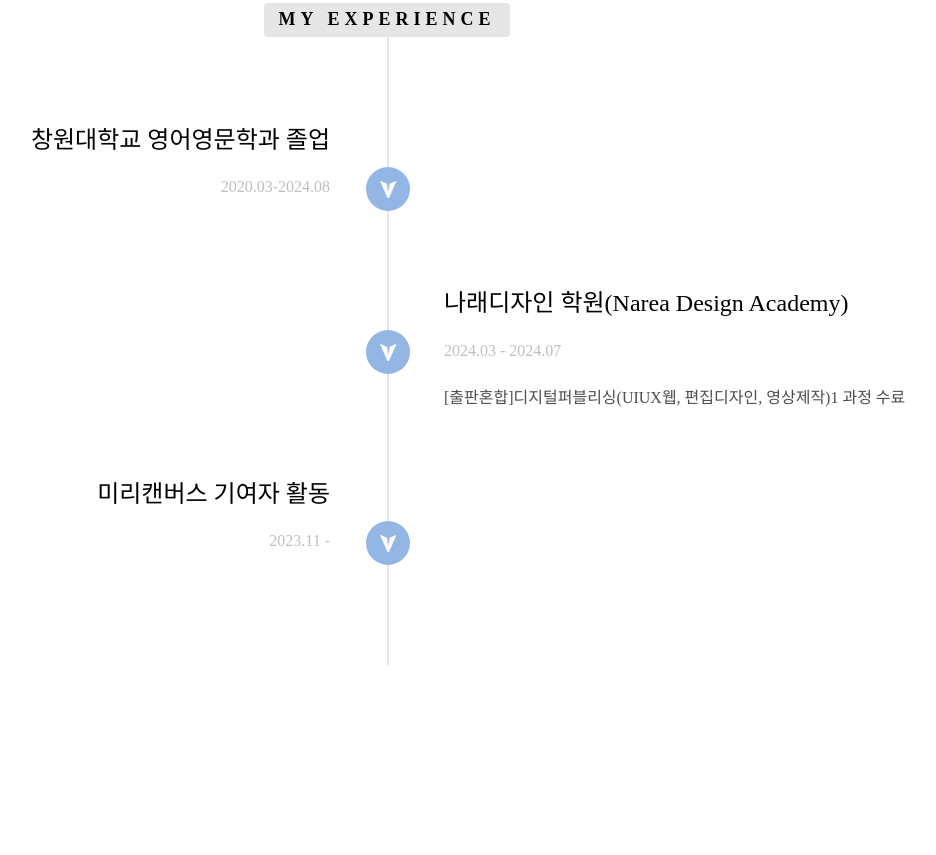
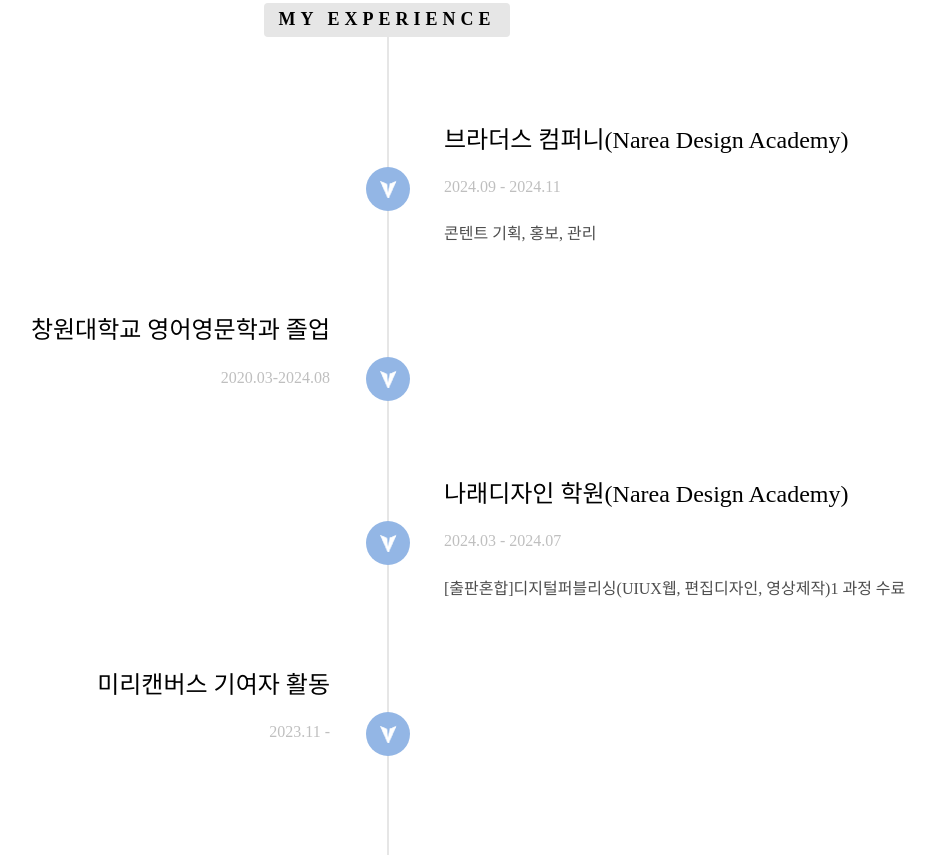
Before and after one commit to wonsubin/Subin_Portfolio, a plain HTML site: page index.html in a window 1280 px wide. Shown: the part 2698-3553 px from the top of the page, without its empty margins (253-1189 px from the left). Drawn offline with Linux system fonts and the light colour scheme; some packages are replaced by stand-ins of ours; no server answers; files whose address does not match are found by name; a web font is replaced by a local one.

Commit message:
Update index.html

```diff
--- a/index.html
+++ b/index.html
@@ -132,6 +132,19 @@
 							<li class="timeline-heading text-center animate-box">
 								<div>
 									<h3>MY EXPERIENCE</h3>
+								</div>
+							</li>
+							<li class="timeline-inverted animate-box">
+								<div class="timeline-badge"><img src="./images/icon-paper_plane_2.png" alt="아이콘 이미지"></div>
+								<div class="timeline-panel">
+									<div class="timeline-heading">
+										<h3 class="timeline-title">
+											브라더스 컴퍼니(Narea Design Academy)</h3>
+										<span class="company">2024.09 - 2024.11</span>
+									</div>
+									<div class="timeline-body">
+										<p>콘텐트 기획, 홍보, 관리</p>
+									</div>
 								</div>
 							</li>
 							<li class="animate-box timeline-unverted">
```
